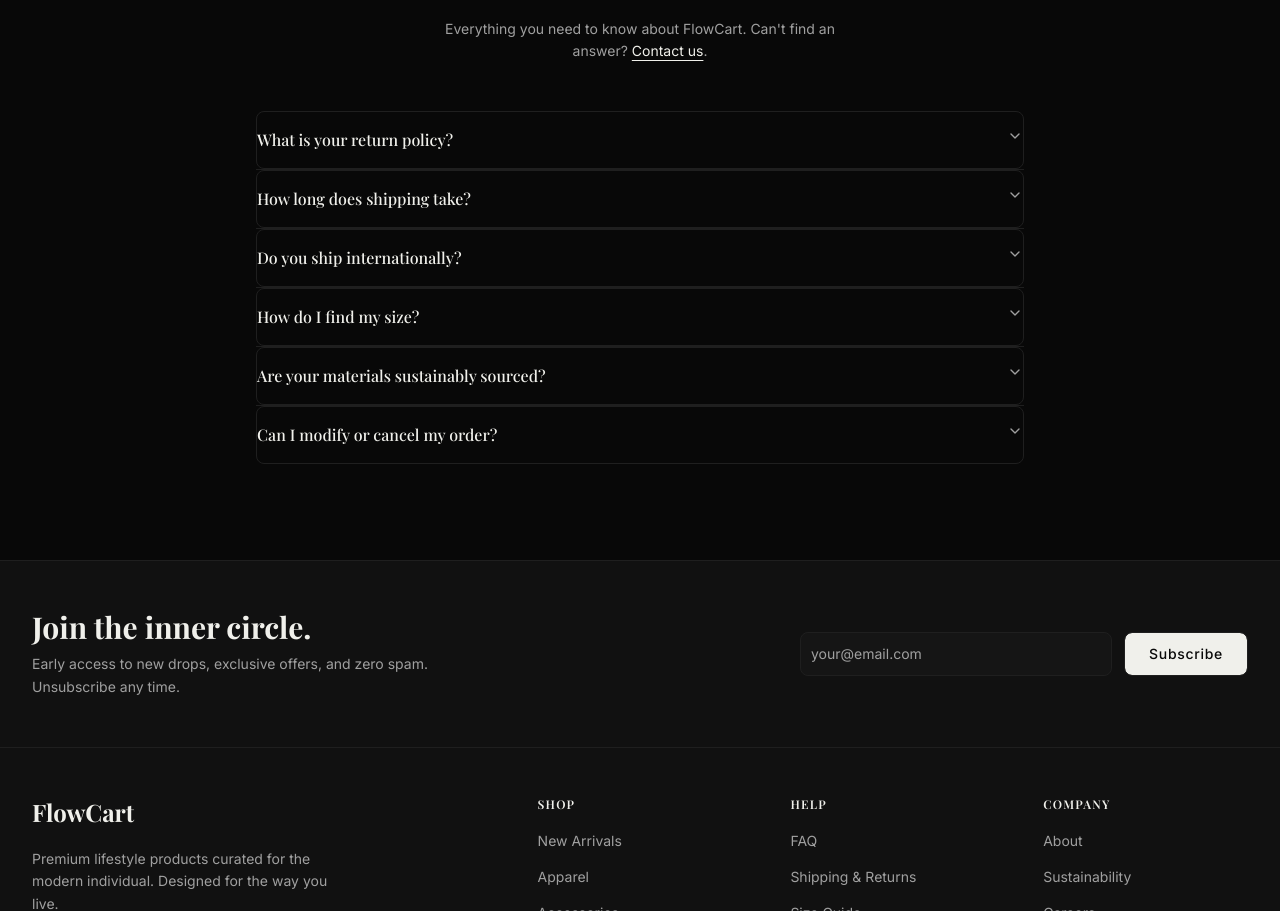
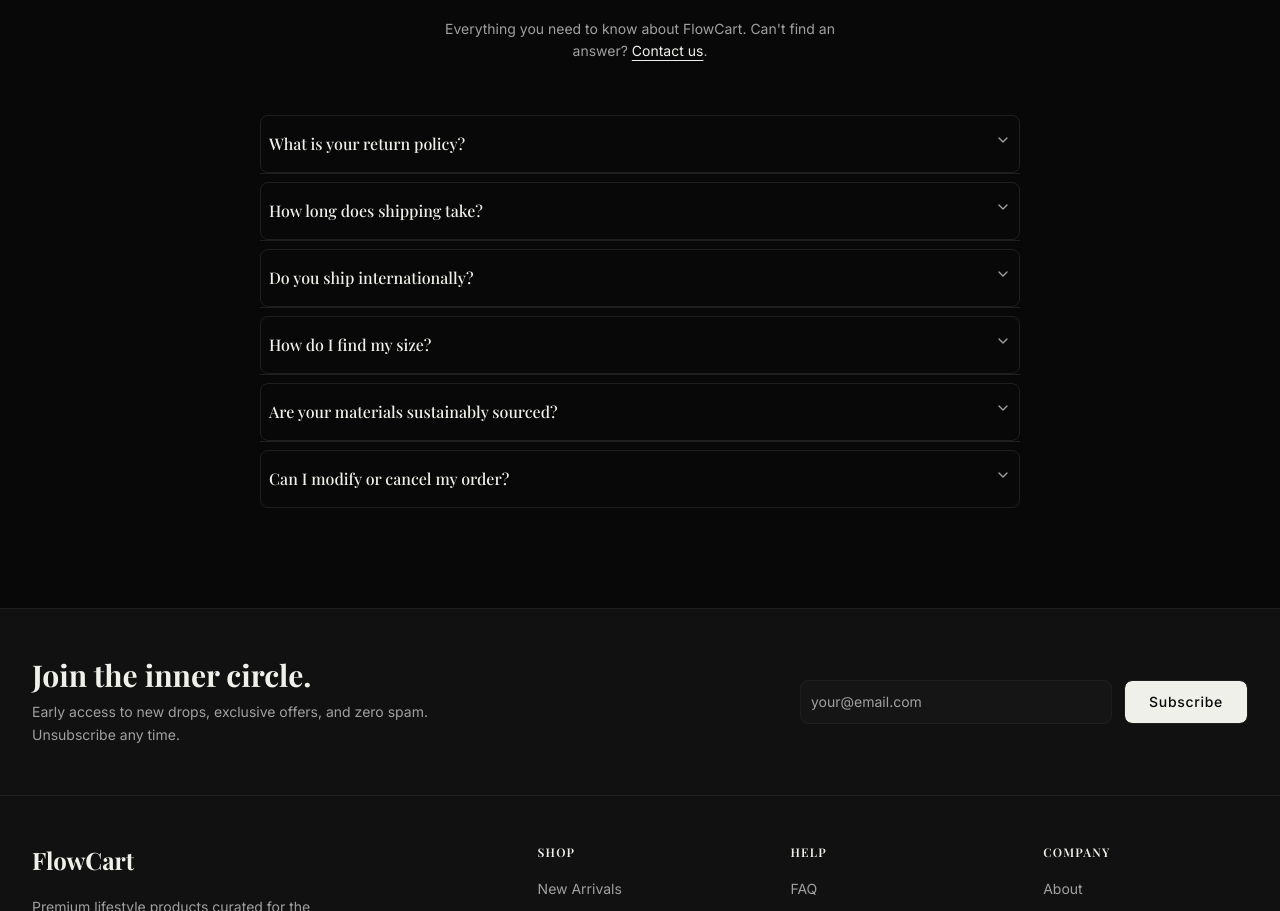
Before and after one commit to Piyush3024/FlowCart, a Next.js app: page / in a window 1280 px wide. Shown: the part 4113-5024 px from the top of the page. Built offline with nearby package versions, Linux system fonts and the light colour scheme.

Commit message:
fix: fix the faq section

```diff
--- a/src/components/sections/faq/faq-section.tsx
+++ b/src/components/sections/faq/faq-section.tsx
@@ -139,11 +139,11 @@ export function FaqSection() {
             }}
           >
             {faqs.map((faq) => (
-              <AccordionItem key={faq.id} value={faq.id} className="faq-item">
-                <AccordionTrigger className="font-serif text-base font-medium text-foreground py-4">
+              <AccordionItem key={faq.id} value={faq.id} className="faq-item m-1">
+                <AccordionTrigger className="font-serif text-base font-medium text-foreground py-4 px-2">
                   {faq.question}
                 </AccordionTrigger>
-                <AccordionContent className="text-muted-foreground leading-relaxed">
+                <AccordionContent className="text-muted-foreground leading-relaxed px-2">
                   {faq.answer}
                 </AccordionContent>
               </AccordionItem>
--- a/src/components/ui/accordion.tsx
+++ b/src/components/ui/accordion.tsx
@@ -38,7 +38,7 @@ function AccordionTrigger({
       <AccordionPrimitive.Trigger
         data-slot="accordion-trigger"
         className={cn(
-          'group/accordion-trigger relative flex flex-1 items-start justify-between rounded-lg border border-transparent py-2.5 text-left text-sm font-medium transition-all outline-none hover:underline focus-visible:border-ring focus-visible:ring-3 focus-visible:ring-ring/50 focus-visible:after:border-ring disabled:pointer-events-none disabled:opacity-50 **:data-[slot=accordion-trigger-icon]:ml-auto **:data-[slot=accordion-trigger-icon]:size-4 **:data-[slot=accordion-trigger-icon]:text-muted-foreground',
+          'group/accordion-trigger relative flex flex-1 items-start justify-between rounded-lg border border-transparent py-2.5 text-left text-sm font-medium transition-all outline-none focus-visible:border-ring focus-visible:ring-3 focus-visible:ring-ring/50 focus-visible:after:border-ring disabled:pointer-events-none disabled:opacity-50 **:data-[slot=accordion-trigger-icon]:ml-auto **:data-[slot=accordion-trigger-icon]:size-4 **:data-[slot=accordion-trigger-icon]:text-muted-foreground hover:underline cursor-pointer',
           className,
         )}
         {...props}
```
